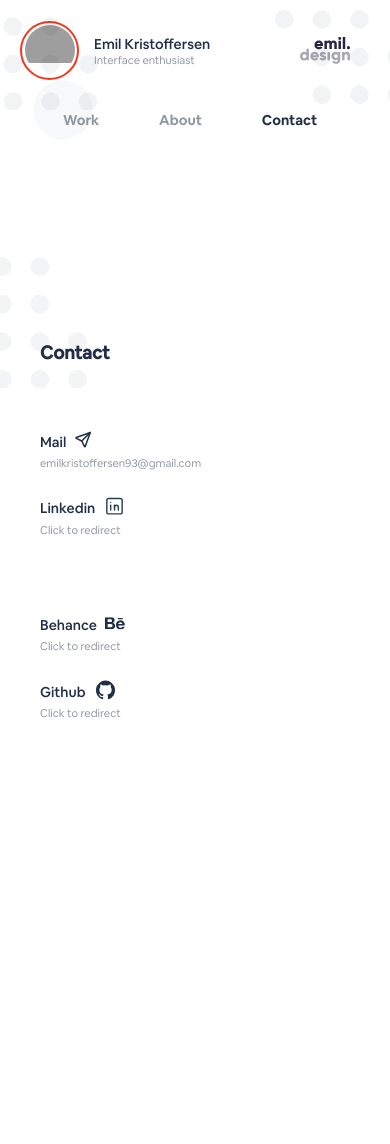
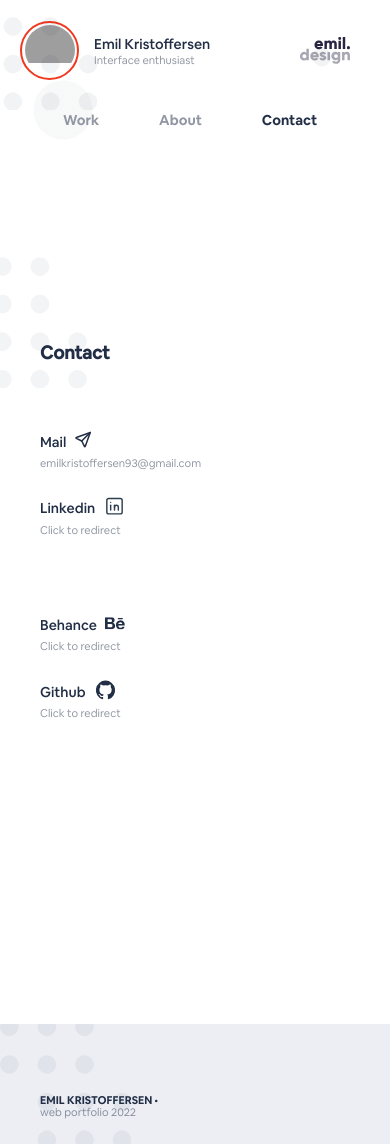
Before and after one commit to emilk333/portfolio_2022, a Vue app: page /#/contact in a window 390 px wide. Shown: the top 1144 px of the page. Before the commit the page ends 944 px from the top, so only its background shows below. Built offline with nearby package versions, Linux system fonts and the light colour scheme; grey boxes are pictures that could not be loaded; the HTML template or start-up script is replaced by a standard one.

Commit message:
mobile adjustments

```diff
--- a/src/App.vue
+++ b/src/App.vue
@@ -3,11 +3,13 @@
 <script lang="ts">
     import { defineComponent } from 'vue';
 	import TheHeader from './components/TheHeader/TheHeader.vue'
+	import TheFooter from './components/FooterComponent/FooterComponent.vue'
 
     export default defineComponent({
         name: 'App',
 		components: {
-			TheHeader
+			TheHeader,
+			TheFooter
 		}
 	});
 </script>
@@ -19,6 +21,7 @@
 			<component :is="Component" />
 		</transition>
 	</router-view>
+	<TheFooter />
 </template>
 
 <style lang="scss">
--- /dev/null
+++ b/src/components/FooterComponent/FooterComponent.vue
@@ -0,0 +1,76 @@
+
+
+
+<script lang="ts">
+	import { defineComponent } from 'vue'
+
+	export default defineComponent({
+		name: 'Footer'
+})
+</script>
+
+<template>
+	<article class="port-footer">
+        <div class="port-footer__inner-container">
+            <div class="port-svg-background-container port-svg-background-container--footer-left-variant">
+                <svg xmlns="http://www.w3.org/2000/svg" width="131.452" height="168.988" viewBox="0 0 131.452 168.988">
+                        <g id="_26432" data-name="26432" transform="translate(-167.421 376.409)" opacity="0.05">
+                            <path id="Path_9" data-name="Path 9" d="M241.7-366.074a10.477,10.477,0,0,0-6.52,7.283c-1.263,6.05,4.787,12.1,10.837,10.837,4.552-.94,8.076-5.58,7.636-9.956a10.348,10.348,0,0,0-5.58-7.694A9.739,9.739,0,0,0,241.7-366.074Z" transform="translate(-30 -10)" fill="#212e45"/>
+                            <path id="Path_57" data-name="Path 57" d="M241.7-366.074a10.477,10.477,0,0,0-6.52,7.283c-1.263,6.05,4.787,12.1,10.837,10.837,4.552-.94,8.076-5.58,7.636-9.956a10.348,10.348,0,0,0-5.58-7.694A9.739,9.739,0,0,0,241.7-366.074Z" transform="translate(-67.591 -10)" fill="#212e45"/>
+                            <path id="Path_10" data-name="Path 10" d="M279.291-366.074a10.477,10.477,0,0,0-6.52,7.283c-1.263,6.05,4.787,12.1,10.837,10.837,4.552-.94,8.076-5.58,7.636-9.956a10.348,10.348,0,0,0-5.58-7.694A9.739,9.739,0,0,0,279.291-366.074Z" transform="translate(-30 -10)" fill="#212e45"/>
+                            <path id="Path_19" data-name="Path 19" d="M241.7-328.483a10.477,10.477,0,0,0-6.52,7.283c-1.263,6.05,4.787,12.1,10.837,10.837,4.552-.94,8.076-5.58,7.636-9.956a10.348,10.348,0,0,0-5.58-7.694A9.739,9.739,0,0,0,241.7-328.483Z" transform="translate(-30 -10)" fill="#212e45"/>
+                            <path id="Path_56" data-name="Path 56" d="M241.7-328.483a10.477,10.477,0,0,0-6.52,7.283c-1.263,6.05,4.787,12.1,10.837,10.837,4.552-.94,8.076-5.58,7.636-9.956a10.348,10.348,0,0,0-5.58-7.694A9.739,9.739,0,0,0,241.7-328.483Z" transform="translate(-67.591 -10)" fill="#212e45"/>
+                            <path id="Path_20" data-name="Path 20" d="M279.291-328.483a10.477,10.477,0,0,0-6.52,7.283c-1.263,6.05,4.787,12.1,10.837,10.837,4.552-.94,8.076-5.58,7.636-9.956a10.348,10.348,0,0,0-5.58-7.694A9.739,9.739,0,0,0,279.291-328.483Z" transform="translate(-30 -10)" fill="#212e45"/>
+                            <path id="Path_29" data-name="Path 29" d="M241.7-290.892a10.477,10.477,0,0,0-6.52,7.283c-1.263,6.05,4.787,12.1,10.837,10.837,4.552-.94,8.076-5.58,7.636-9.956a10.348,10.348,0,0,0-5.58-7.694A9.739,9.739,0,0,0,241.7-290.892Z" transform="translate(-30 -10)" fill="#212e45"/>
+                            <path id="Path_55" data-name="Path 55" d="M241.7-290.892a10.477,10.477,0,0,0-6.52,7.283c-1.263,6.05,4.787,12.1,10.837,10.837,4.552-.94,8.076-5.58,7.636-9.956a10.348,10.348,0,0,0-5.58-7.694A9.739,9.739,0,0,0,241.7-290.892Z" transform="translate(-67.591 -10)" fill="#212e45"/>
+                            <path id="Path_30" data-name="Path 30" d="M279.291-290.892a10.477,10.477,0,0,0-6.52,7.283c-1.263,6.05,4.787,12.1,10.837,10.837,4.552-.94,8.076-5.58,7.636-9.956a10.348,10.348,0,0,0-5.58-7.694A9.739,9.739,0,0,0,279.291-290.892Z" transform="translate(-30 -10)" fill="#212e45"/>
+                            <path id="Path_39" data-name="Path 39" d="M241.7-253.3a10.477,10.477,0,0,0-6.52,7.283c-1.263,6.05,4.787,12.1,10.837,10.837,4.552-.94,8.076-5.58,7.636-9.956a10.348,10.348,0,0,0-5.58-7.694A9.739,9.739,0,0,0,241.7-253.3Z" transform="translate(-30 -10)" fill="#212e45"/>
+                            <path id="Path_40" data-name="Path 40" d="M279.291-253.3a10.477,10.477,0,0,0-6.52,7.283c-1.263,6.05,4.787,12.1,10.837,10.837,4.552-.94,8.076-5.58,7.636-9.956a10.348,10.348,0,0,0-5.58-7.694A9.739,9.739,0,0,0,279.291-253.3Z" transform="translate(-30 -10)" fill="#212e45"/>
+                            <path id="Path_41" data-name="Path 41" d="M316.883-253.3a10.477,10.477,0,0,0-6.52,7.283c-1.263,6.05,4.787,12.1,10.837,10.837,4.552-.94,8.076-5.58,7.636-9.956a10.348,10.348,0,0,0-5.58-7.694A9.739,9.739,0,0,0,316.883-253.3Z" transform="translate(-30 -10)" fill="#212e45"/>
+                            <path id="Path_49" data-name="Path 49" d="M241.7-215.709a10.477,10.477,0,0,0-6.52,7.283c-1.263,6.05,4.787,12.1,10.837,10.837,4.552-.94,8.076-5.58,7.636-9.956a10.348,10.348,0,0,0-5.58-7.694A9.739,9.739,0,0,0,241.7-215.709Z" transform="translate(-30 -10)" fill="#212e45"/>
+                            <path id="Path_50" data-name="Path 50" d="M279.291-215.709a10.477,10.477,0,0,0-6.52,7.283c-1.263,6.05,4.787,12.1,10.837,10.837,4.552-.94,8.076-5.58,7.636-9.956a10.348,10.348,0,0,0-5.58-7.694A9.739,9.739,0,0,0,279.291-215.709Z" transform="translate(-30 -10)" fill="#212e45"/>
+                            <path id="Path_51" data-name="Path 51" d="M316.883-215.709a10.477,10.477,0,0,0-6.52,7.283c-1.263,6.05,4.787,12.1,10.837,10.837,4.552-.94,8.076-5.58,7.636-9.956a10.348,10.348,0,0,0-5.58-7.694A9.739,9.739,0,0,0,316.883-215.709Z" transform="translate(-30 -10)" fill="#212e45"/>
+                        </g>
+                    </svg>
+            </div>
+            <p class="port-footer__text-container">
+                <span class="port-extra-small-bold">Emil Kristoffersen &#8226;</span>
+                <span class="port-small-book">web portfolio 2022</span>
+            </p>
+        </div>
+    </article>
+</template>
+
+
+<style scoped lang="scss">
+    @import '../../foundation/scss/variables.scss';
+    @import '../../foundation/scss/breakpoints.scss';
+
+	.port-footer {
+        height: 12rem;
+        margin-top: 8rem;
+        background-color: $light-blue-opaque;
+        overflow: hidden;
+
+        &__inner-container {
+            max-width: 111rem;
+            margin: 0 auto;
+            display: flex;
+            align-items: flex-end;
+            height: 100%;
+            position: relative;
+            padding-left: 2rem;
+
+            @include mq('tablet') {
+                padding-left: 4rem;
+            }
+        }
+
+        &__text-container {
+            margin-bottom: 2.5rem;
+            display: flex;
+            flex-direction: column;
+        }
+    }
+
+</style>
--- a/src/components/InputElements/DropdownComponent.vue
+++ b/src/components/InputElements/DropdownComponent.vue
@@ -155,6 +155,11 @@
 
         &__popup-check-wrapper {
             padding: 0.8rem 0;
+            display: flex;
+
+            @include mq('tablet') {
+                padding: 1.8rem 0;
+            }
 
             &>* {
                 cursor: pointer;
@@ -162,6 +167,9 @@
 
             label {
                 padding-left: 1rem;
+                width: 100%;
+                display: inline-block;
+                margin-top: -0.1rem;
             }
         }
 	}
--- a/src/components/TheHeader/TheHeader.vue
+++ b/src/components/TheHeader/TheHeader.vue
@@ -21,7 +21,7 @@
             }
 
             onMounted(() => {
-                console.log("If you think using Vue with Vuex and TS is overkill for a static portfolio site .. you are absolutely right. I just can't help myself")
+                console.log("I just need to add Kubernetes to this project and its juuuust right")
 
                 const areaToHover = ref((document.querySelector('.js-port-mouse-hover-effect') as HTMLElement) ?? "")
                 document.body.onmousemove = function(e) {
@@ -148,7 +148,7 @@
         align-items: center;
         position: absolute;
         top: 0;
-        z-index: 9999;
+        z-index: 99999;
 
         &__nav {
             display: flex;
@@ -232,6 +232,7 @@
                 display: none;
 
                 @include mq('tablet-wide') {
+                    margin-left: 0;
                     position: fixed;
                     top: 0!important;
                     display: block;
@@ -269,6 +270,7 @@
                 position: absolute;
                 top: 3.7rem;
                 right: 2rem;
+                overflow: hidden;
 			}
         }
 
--- a/src/foundation/scss/animations.scss
+++ b/src/foundation/scss/animations.scss
@@ -4,15 +4,15 @@
 /* durations and timing functions.              */
 
 .slide-fade-enter-active {
-    transition: all 0.3s ease;
+    transition: all 0.2s ease;
 }
 
 .slide-fade-leave-active {
-    transition: all 0.2s cubic-bezier(1, 0.5, 0.8, 1);
+    transition: all 0.15s cubic-bezier(1, 0.5, 0.8, 1);
 }
 
 .slide-fade-enter, .slide-fade-leave-to
   /* .slide-fade-leave-active below version 2.1.8 */ {
-    transform: translate(10px);
+    transform: translate(8px);
     opacity: 0;
 }
--- a/src/foundation/scss/buttons.scss
+++ b/src/foundation/scss/buttons.scss
@@ -36,6 +36,11 @@
         top: -95px;
         position: absolute;
         right: 20px;
+
+        @include mq('tablet-small') {
+            top: -81px;
+            right: 0;
+        }
 
         p {
             margin-top: 0.8rem;
--- a/src/foundation/scss/misc.scss
+++ b/src/foundation/scss/misc.scss
@@ -39,4 +39,9 @@
         left: -20px;
         top: -58px;
     }
+
+    &--footer-left-variant {
+        left: 0px;
+        top: -44px;
+    }
 }
--- a/src/main.scss
+++ b/src/main.scss
@@ -11,6 +11,9 @@
 
 html { font-size: 10px; }
 
+body {
+  background-color: $light-blue-opaque;
+}
 
 a {
   text-decoration: none;
@@ -41,6 +44,9 @@ header {
   overflow: hidden;
 }
 
+.port-main {
+  background-color: #fff;
+}
 
 
  /// NORMALIZE FROM HERE
--- a/src/views/About.vue
+++ b/src/views/About.vue
@@ -202,6 +202,10 @@ export default defineComponent({
 			height: 120vh;
 			width: 100vw;
 			background-color: transparent;
+
+			@include mq('tablet-small') {
+				height: 180vh;
+			}
 		}
 	}
 
@@ -219,11 +223,11 @@ export default defineComponent({
 		&__container {
 			max-width: 1080px;
 			margin: 0 auto;
-			margin-top: 30rem;
+			padding-top: 30rem;
 			margin-bottom: 10rem;
 
 			@include mq('tablet') {
-				margin-top: 22rem;
+				padding-top: 22rem;
 			}
 		}
 
```
Also changed, not shown: src/components/FilterComponent/FilterComponent.vue (+19 -2 lines), src/components/ProjectTemplate/ProjectTemplate.vue (+65 -1 lines), src/views/Projects.vue (+16 -6 lines).
